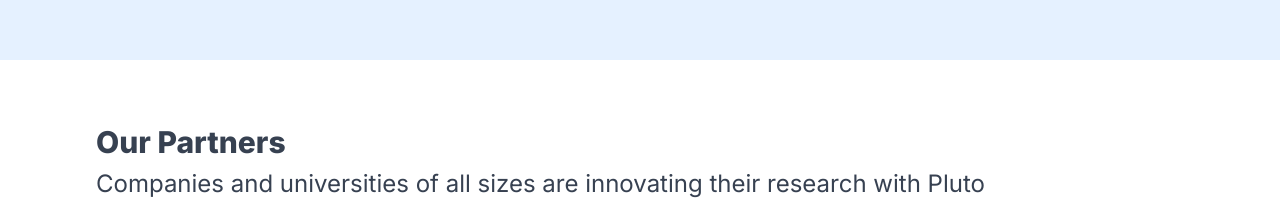
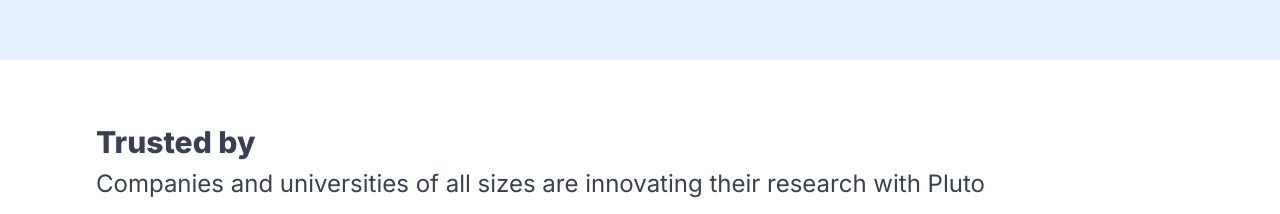
Before and after one commit to plutoinc/pluto-home, a Next.js app: page / in a window 1280 px wide. Shown: the part 4600-4814 px from the top of the page. Built offline with nearby package versions, Linux system fonts and the light colour scheme.

Commit message:
fix: replace "Our partners" to "Trusted by"

```diff
--- a/src/components/home/Sections/Section5.tsx
+++ b/src/components/home/Sections/Section5.tsx
@@ -42,7 +42,7 @@ const HomeSection5: FC = () => {
       <MaxWidth className="space-y-14 py-16">
         <ScrollMotionInView className="space-y-14">
           <div className="space-y-2">
-            <div className="text-3xl font-extrabold">Our Partners</div>
+            <div className="text-3xl font-extrabold">Trusted by</div>
             <div className="text-lg tablet:text-2xl">
               Companies and universities of all sizes are innovating their research with Pluto
             </div>
```
